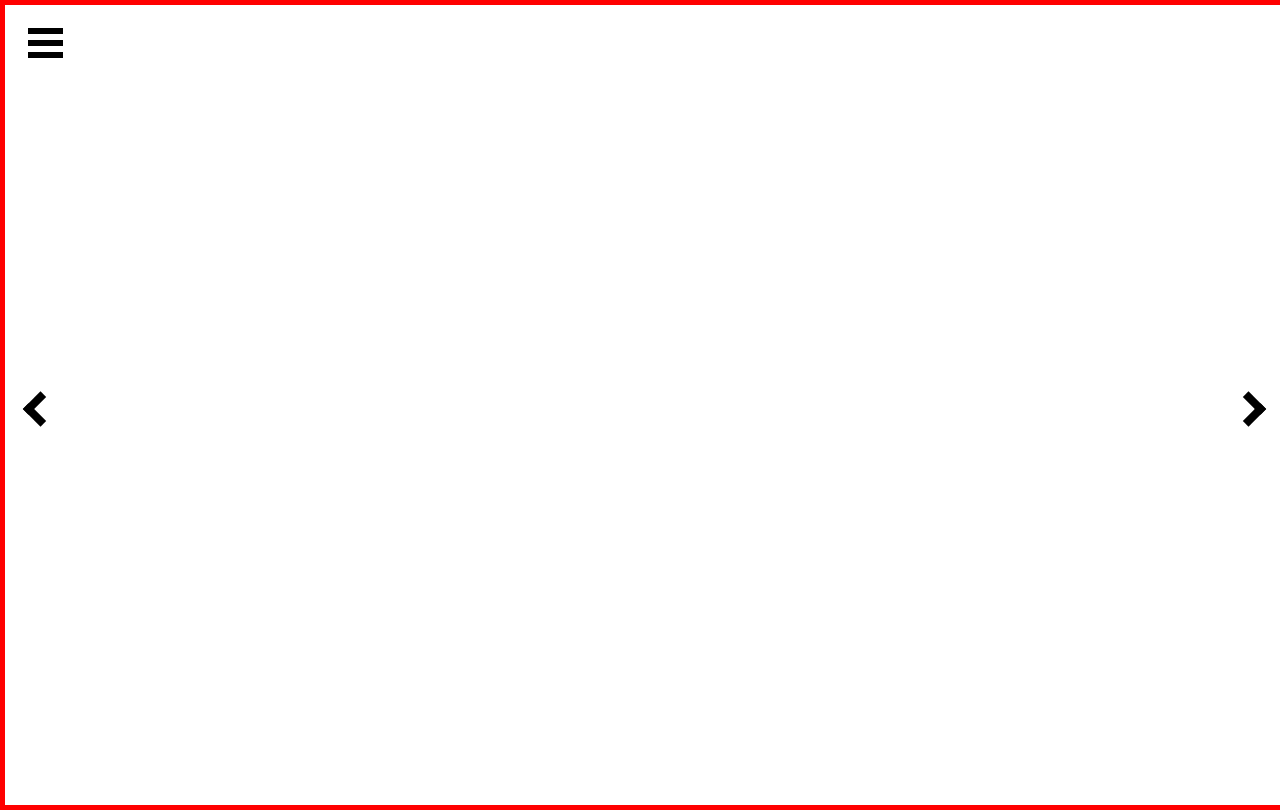
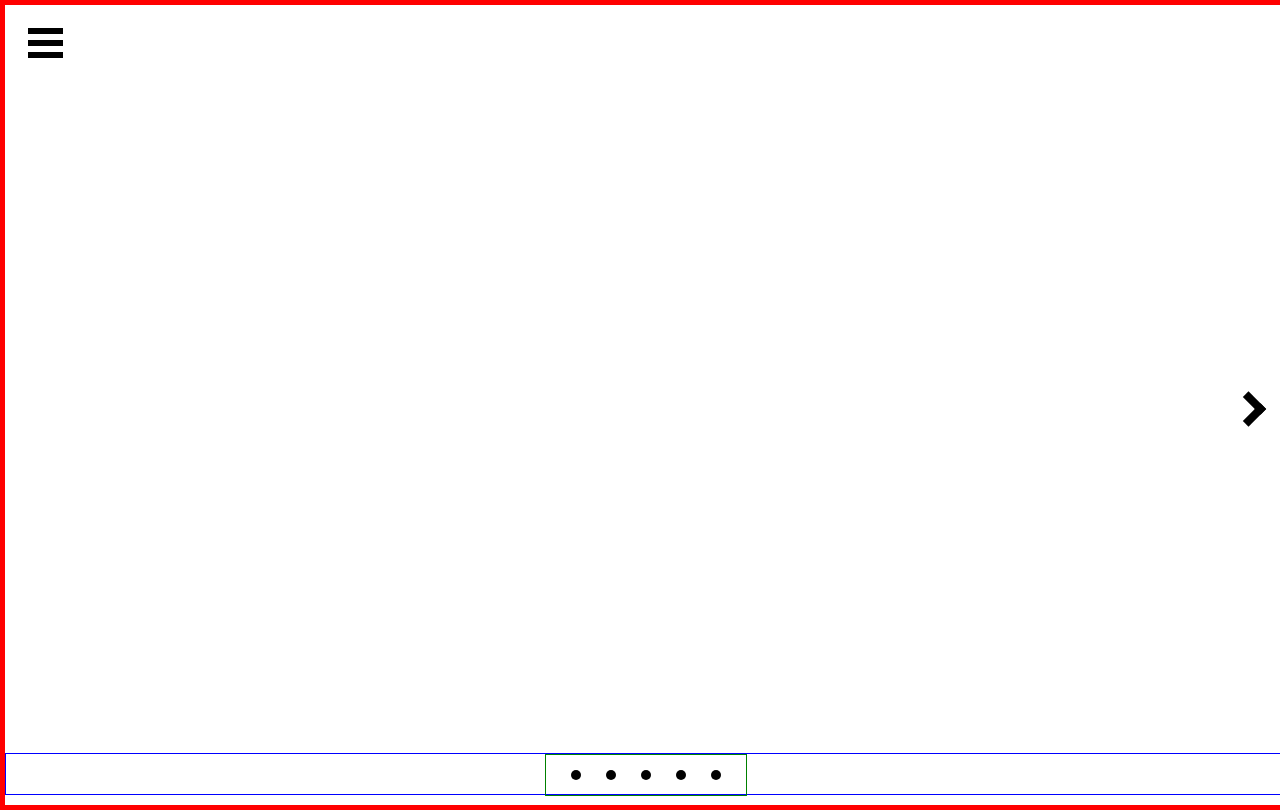
Before and after one commit to Stygain/css-loaders, a React (Create React App) app: page / in a window 1280 px wide. Built offline with nearby package versions, Linux system fonts and the light colour scheme.

Commit message:
Added in state to keep track of page and dots at bottom.

```diff
--- /dev/null
+++ b/src/ArrowLeft.js
@@ -0,0 +1,48 @@
+/** @jsx jsx */
+import { jsx, css } from '@emotion/core';
+
+
+function ArrowLeft(props) {
+  const styling = css`
+    &.button-container {
+      ${'' /* border: 1px solid green; */}
+
+      position: absolute;
+      top: 48%;
+      width: 40px;
+      height: 40px;
+
+      cursor: pointer;
+    }
+
+    &.button-container.left {
+      left: 10px;
+    }
+
+    .arrow {
+      width: 25px;
+      height: 8px;
+      background-color: #000;
+    }
+
+    .arrow.top.left {
+      transform: translateY(10px) translateX(7px) rotate(-45deg);
+    }
+
+    .arrow.bot.left {
+      transform: translateY(14px) translateX(7px) rotate(45deg);
+    }
+  `;
+  return (
+    <div css={styling} className="button-container left" onClick={
+      () => {
+        props.setCurrent(props.current - 1)
+      }
+    }>
+      <div className="arrow top left"></div>
+      <div className="arrow bot left"></div>
+    </div>
+  );
+}
+
+export default ArrowLeft;
--- /dev/null
+++ b/src/ArrowRight.js
@@ -0,0 +1,48 @@
+/** @jsx jsx */
+import { jsx, css } from '@emotion/core';
+
+
+function ArrowRight(props) {
+  const styling = css`
+    &.button-container {
+      ${'' /* border: 1px solid green; */}
+
+      position: absolute;
+      top: 48%;
+      width: 40px;
+      height: 40px;
+
+      cursor: pointer;
+    }
+
+    &.button-container.right {
+      right: 10px;
+    }
+
+    .arrow {
+      width: 25px;
+      height: 8px;
+      background-color: #000;
+    }
+
+    .arrow.top.right {
+      transform: translateY(10px) translateX(7px) rotate(45deg);
+    }
+
+    .arrow.bot.right {
+      transform: translateY(14px) translateX(7px) rotate(-45deg);
+    }
+  `;
+  return (
+    <div css={styling} className="button-container right" onClick={
+      () => {
+        props.setCurrent(props.current + 1)
+      }
+    }>
+      <div className="arrow top right"></div>
+      <div className="arrow bot right"></div>
+    </div>
+  );
+}
+
+export default ArrowRight;
--- /dev/null
+++ b/src/ProgressDots.js
@@ -0,0 +1,44 @@
+/** @jsx jsx */
+import { jsx, css } from '@emotion/core';
+
+
+function ArrowRight() {
+  const styling = css`
+    border: 1px solid blue;
+    width: 100%;
+    position: absolute;
+    bottom: 10px;
+    height: 40px;
+
+    .dot-container {
+      border: 1px solid green;
+      margin: 0 auto;
+      width: 200px;
+      height: 100%;
+
+      display: flex;
+      align-items: center;
+      justify-content: space-evenly;
+    }
+
+    .dot-container .dot {
+      border-radius: 50%;
+      background-color: #000;
+      width: 10px;
+      height: 10px;
+    }
+  `;
+  return (
+    <div css={styling}>
+      <div className="dot-container">
+        <div className="dot"></div>
+        <div className="dot"></div>
+        <div className="dot"></div>
+        <div className="dot"></div>
+        <div className="dot"></div>
+      </div>
+    </div>
+  );
+}
+
+export default ArrowRight;
--- a/src/carousel.js
+++ b/src/carousel.js
@@ -1,8 +1,14 @@
 /** @jsx jsx */
 import { jsx, css } from '@emotion/core';
+import { useState } from 'react';
+
+import ArrowLeft from './ArrowLeft.js';
+import ArrowRight from './ArrowRight.js';
+import ProgressDots from './ProgressDots.js';
 
 
 function Carousel() {
+  const [ current, setCurrent ] = useState(0);
   const styling = css`
     border: 5px solid red;
     position: absolute;
@@ -11,58 +17,18 @@ function Carousel() {
     width: 100%;
     height: 100%;
     z-index: -1;
-
-    .button-container {
-      ${'' /* border: 1px solid green; */}
-
-      position: absolute;
-      top: 48%;
-      width: 40px;
-      height: 40px;
-
-      cursor: pointer;
-    }
-
-    .button-container.left {
-      left: 10px;
-    }
-
-    .button-container.right {
-      right: 10px;
-    }
-
-    .arrow {
-      width: 25px;
-      height: 8px;
-      background-color: #000;
-    }
-
-    .arrow.top.right {
-      transform: translateY(10px) translateX(7px) rotate(45deg);
-    }
-
-    .arrow.bot.right {
-      transform: translateY(14px) translateX(7px) rotate(-45deg);
-    }
-
-    .arrow.top.left {
-      transform: translateY(10px) translateX(7px) rotate(-45deg);
-    }
-
-    .arrow.bot.left {
-      transform: translateY(14px) translateX(7px) rotate(45deg);
-    }
   `;
   return (
     <div css={styling}>
-      <div className="button-container right">
-        <div className="arrow top right"></div>
-        <div className="arrow bot right"></div>
-      </div>
-      <div className="button-container left">
-        <div className="arrow top left"></div>
-        <div className="arrow bot left"></div>
-      </div>
+      {current == 0 ?
+        <ArrowRight current={current} setCurrent={setCurrent} /> :
+        current == 5 ?
+        <ArrowLeft current={current} setCurrent={setCurrent} /> :
+        <div>
+          <ArrowLeft current={current} setCurrent={setCurrent} />
+          <ArrowRight current={current} setCurrent={setCurrent} />
+        </div>}
+      <ProgressDots current={current} total={5} />
   	</div>
   );
 }
```
